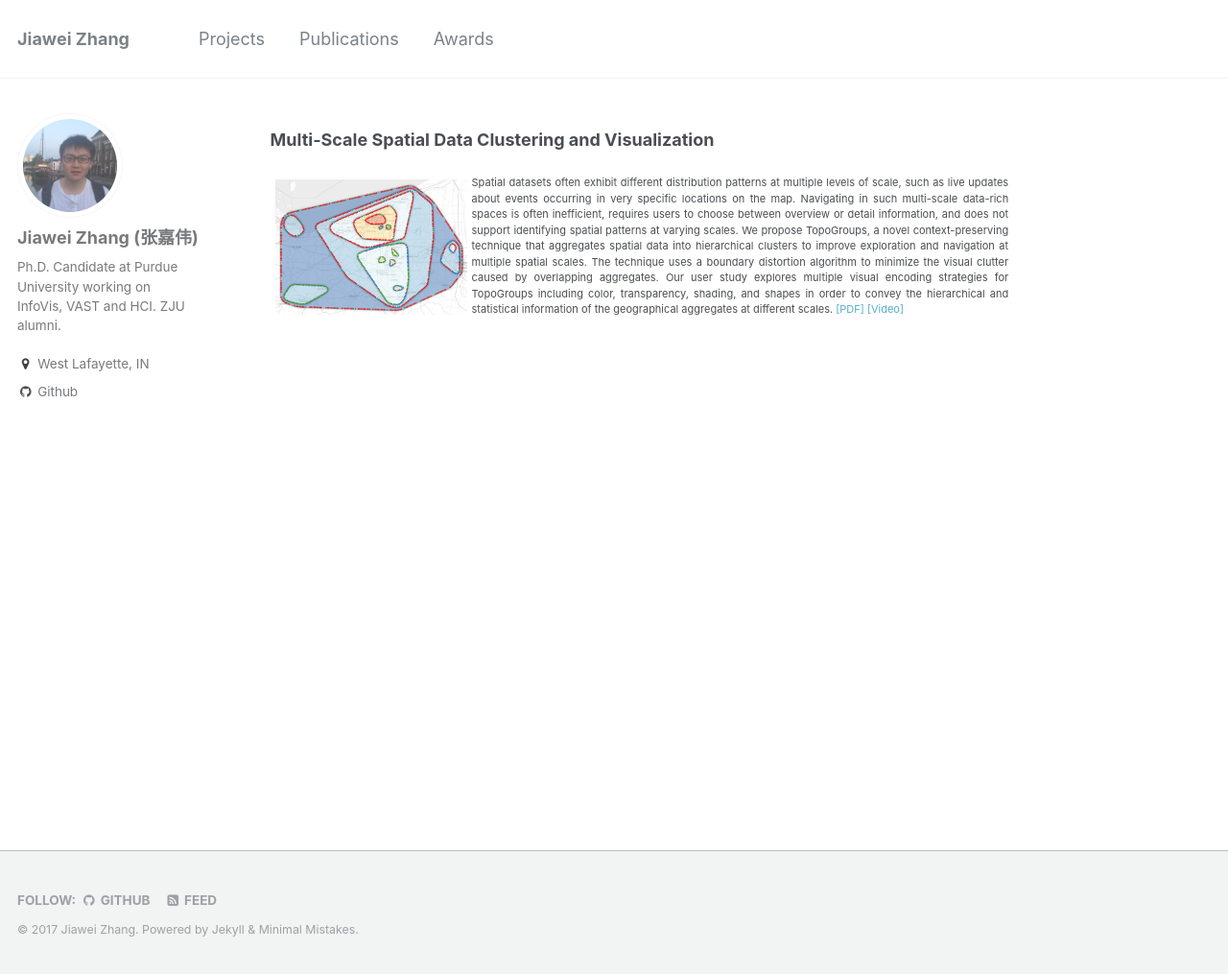
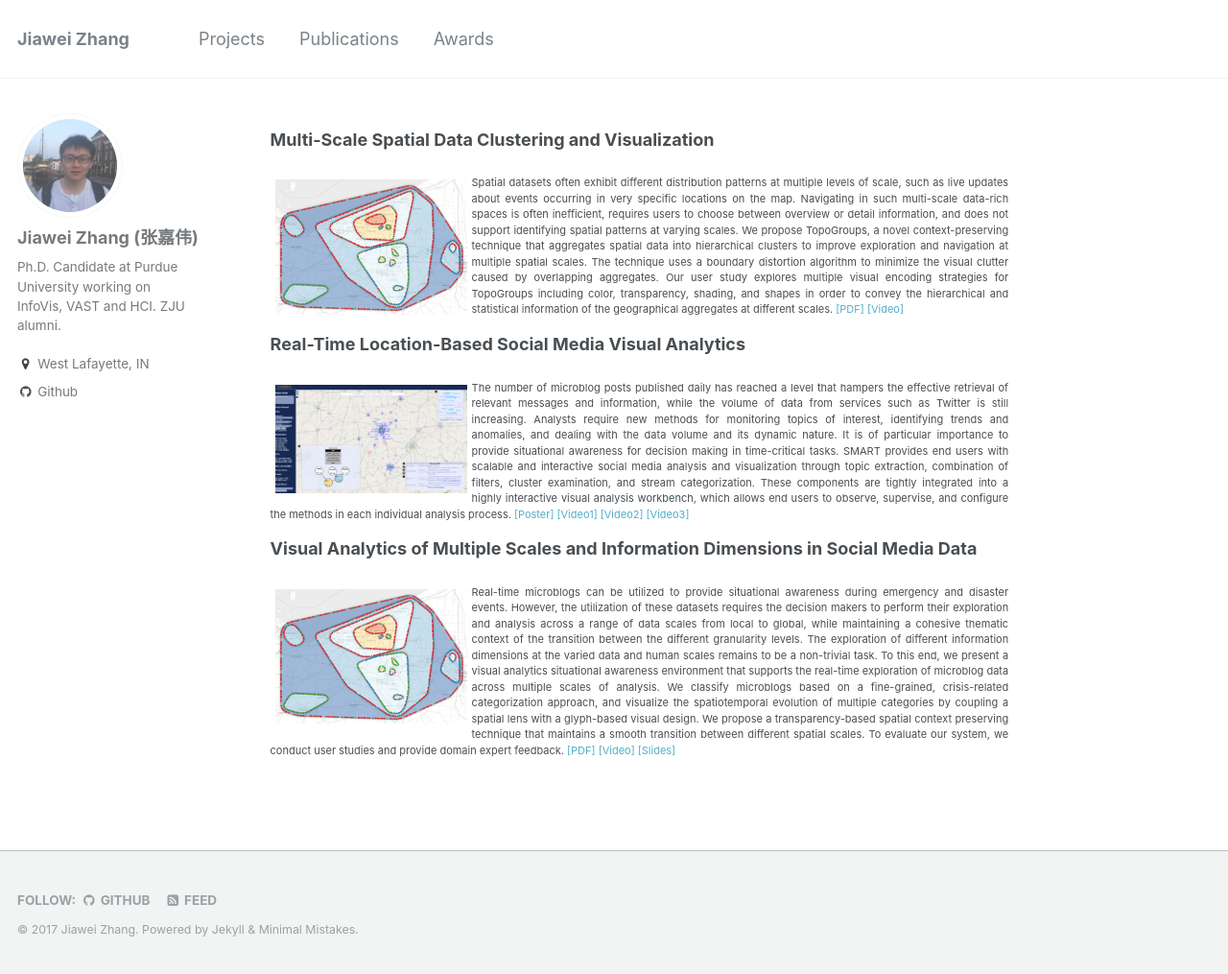
Before and after one commit to rivulet-zhang/rivulet-zhang.github.io, a Jekyll site: the page built from _pages/projects.md, in a window 1280 px wide and 1015 px high. Shown: the whole window at 96% size. Built offline with Jekyll 4.4.1, drawn with Linux system fonts in a browser that asks for light colours.

Commit message:
initial commit

```diff
--- a/_pages/projects.md
+++ b/_pages/projects.md
@@ -16,3 +16,25 @@
 <a href="http://pixel.ecn.purdue.edu:8080/~zhan1486/permanent/CHI17/TopoGroups.pdf">[PDF]</a>
 <a href="http://pixel.ecn.purdue.edu:8080/~zhan1486/permanent/CHI17/TopoGroups.mp4">[Video]</a>
 </p>
+
+**Real-Time Location-Based Social Media Visual Analytics**<br>
+
+<img style="float: left; margin: 5px 5px 5px 5px;" src="/images/SMART.png" width="200" />
+
+<p class="dsp">The number of microblog posts published daily has reached a level that hampers the effective retrieval of relevant messages and information, while the volume of data from services such as Twitter is still increasing. Analysts require new methods for monitoring topics of interest, identifying trends and anomalies, and dealing with the data volume and its dynamic nature. It is of particular importance to provide situational awareness for decision making in time-critical tasks. SMART provides end users with scalable and interactive social media analysis and visualization
+through topic extraction, combination of filters, cluster examination, and stream categorization. These components are tightly integrated into a highly interactive visual analysis workbench, which allows end users to observe, supervise, and configure the methods in each individual analysis process.
+<a href="http://pixel.ecn.purdue.edu:8080/~zhan1486/permanent/SMART/SMARTPoster.pdf">[Poster]</a>
+<a href="http://pixel.ecn.purdue.edu:8080/~zhan1486/permanent/SMART/SMARTDemo-bostonBombing.wmv">[Video1]</a>
+<a href="http://pixel.ecn.purdue.edu:8080/~zhan1486/permanent/SMART/SMARTDemo-HurricaneSandy.wmv">[Video2]</a>
+<a href="http://pixel.ecn.purdue.edu:8080/~zhan1486/permanent/SMART/SMARTDemo-SuperBowl.wmv">[Video3]</a>
+</p>
+
+**Visual Analytics of Multiple Scales and Information Dimensions in Social Media Data**<br>
+
+<img style="float: left; margin: 5px 5px 5px 5px;" src="/images/CHI17-teaser.png" width="200" />
+
+<p class="dsp">Real-time microblogs can be utilized to provide situational awareness during emergency and disaster events. However, the utilization of these datasets requires the decision makers to perform their exploration and analysis across a range of data scales from local to global, while maintaining a cohesive thematic context of the transition between the different granularity levels. The exploration of different information dimensions at the varied data and human scales remains to be a non-trivial task. To this end, we present a visual analytics situational awareness environment that supports the real-time exploration of microblog data across multiple scales of analysis. We classify microblogs based on a fine-grained, crisis-related categorization approach, and visualize the spatiotemporal evolution of multiple categories by coupling a spatial lens with a glyph-based visual design. We propose a transparency-based spatial context preserving technique that maintains a smooth transition between different spatial scales. To evaluate our system, we conduct user studies and provide domain expert feedback.
+<a href="http://pixel.ecn.purdue.edu:8080/~zhan1486/permanent/EV16/Eurovis16_Microblogs_Zhang_paper.pdf">[PDF]</a>
+<a href="http://pixel.ecn.purdue.edu:8080/~zhan1486/permanent/EV16/Eurovis16_Microblogs_Zhang_video.mp4">[Video]</a>
+<a href="http://pixel.ecn.purdue.edu:8080/~zhan1486/permanent/EV16/Eurovis16_Microblogs_Zhang_slides.pdf">[Slides]</a>
+</p>
```
